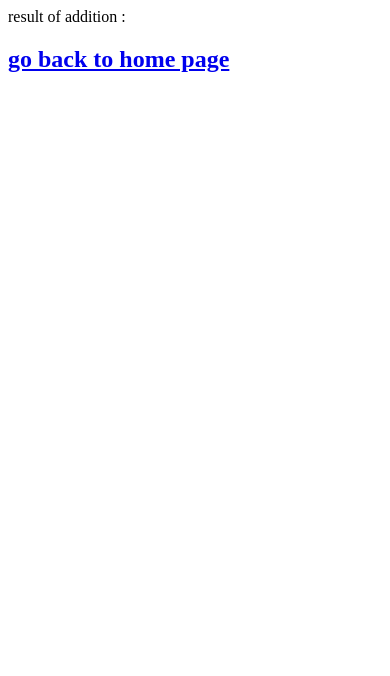
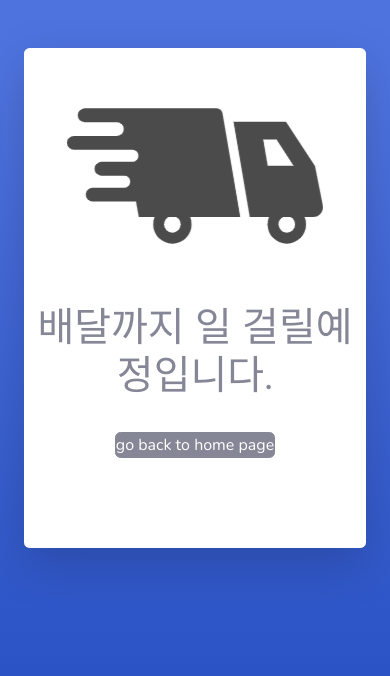
Before and after one commit to kkh9198/Brazilian_region, a Flask app: template templates/result.html in a window 390 px wide. Shown: the top 676 px of the page. Run offline with Flask 2, Linux system fonts and the light colour scheme; the template is opened without the code that fills it, so the values that code supplies are empty; some libraries are stand-ins or nearby versions.

Commit message:
임윤정/결과화면창

```diff
--- a/templates/result.html
+++ b/templates/result.html
@@ -1,7 +1,60 @@
-<!doctype html>
-<html>
-<body>
-  result of addition : {{ msg }}
-  <h2><a href="\">go back to home page</a></h2>
+<!DOCTYPE html>
+<html lang="en">
+
+<head>
+
+    <meta charset="utf-8">
+    <meta http-equiv="X-UA-Compatible" content="IE=edge">
+    <meta name="viewport" content="width=device-width, initial-scale=1, shrink-to-fit=no">
+    <meta name="description" content="">
+    <meta name="author" content="">
+
+    <title>3조 프로젝트</title>
+    <!-- Custom fonts for this template-->
+    <link href="{{ url_for('static', filename='vendor/fontawesome-free/css/all.min.css') }}" rel="stylesheet" type="text/css">
+    <link
+        href="https://fonts.googleapis.com/css?family=Nunito:200,200i,300,300i,400,400i,600,600i,700,700i,800,800i,900,900i"
+        rel="stylesheet">
+
+    <!-- Custom styles for this template-->
+    <link href="{{ url_for('static', filename='css/sb-admin-2.min.css') }}" rel="stylesheet">
+
+</head>
+
+<body class="bg-gradient-primary">
+    <div class="container">
+
+        <!-- Outer Row -->
+        <div class="row justify-content-center">
+
+            <div class="col-xl-10 col-lg-12 col-md-9">
+
+                <div class="card o-hidden border-0 shadow-lg my-5">
+                    <div class="card-body p-0">
+                        <!-- Nested Row within Card Body -->
+                        <div style="height:500px; text-align: center;">
+                            <img class="fit-picture" src={{ url_for('static', filename='img/delivery.png') }} align="center" alt="delivery"> <br>
+                            <h1>배달까지 {{ msg }}일 걸릴예정입니다.</h1><br>
+                            <p><a href="\" class="btn btn-secondary btn-icon-split">go back to home page</a></p>
+
+                        </div>
+                    </div>
+                </div>
+
+            </div>
+
+        </div>
+
+    </div>
+    <!-- Bootstrap core JavaScript-->
+    <script src="{{ url_for('static', filename='vendor/jquery/jquery.min.js') }}"></script>
+    <script src="{{ url_for('static', filename='vendor/bootstrap/js/bootstrap.bundle.min.js') }}"></script>
+
+    <!-- Core plugin JavaScript-->
+    <script src="{{ url_for('static', filename='vendor/jquery-easing/jquery.easing.min.js') }}"></script>
+
+    <!-- Custom scripts for all pages-->
+    <script src="{{ url_for('static', filename='js/sb-admin-2.min.js') }}"></script>
 </body>
+
 </html>
```
Also changed, not shown: static/img/delivery.png (added).
